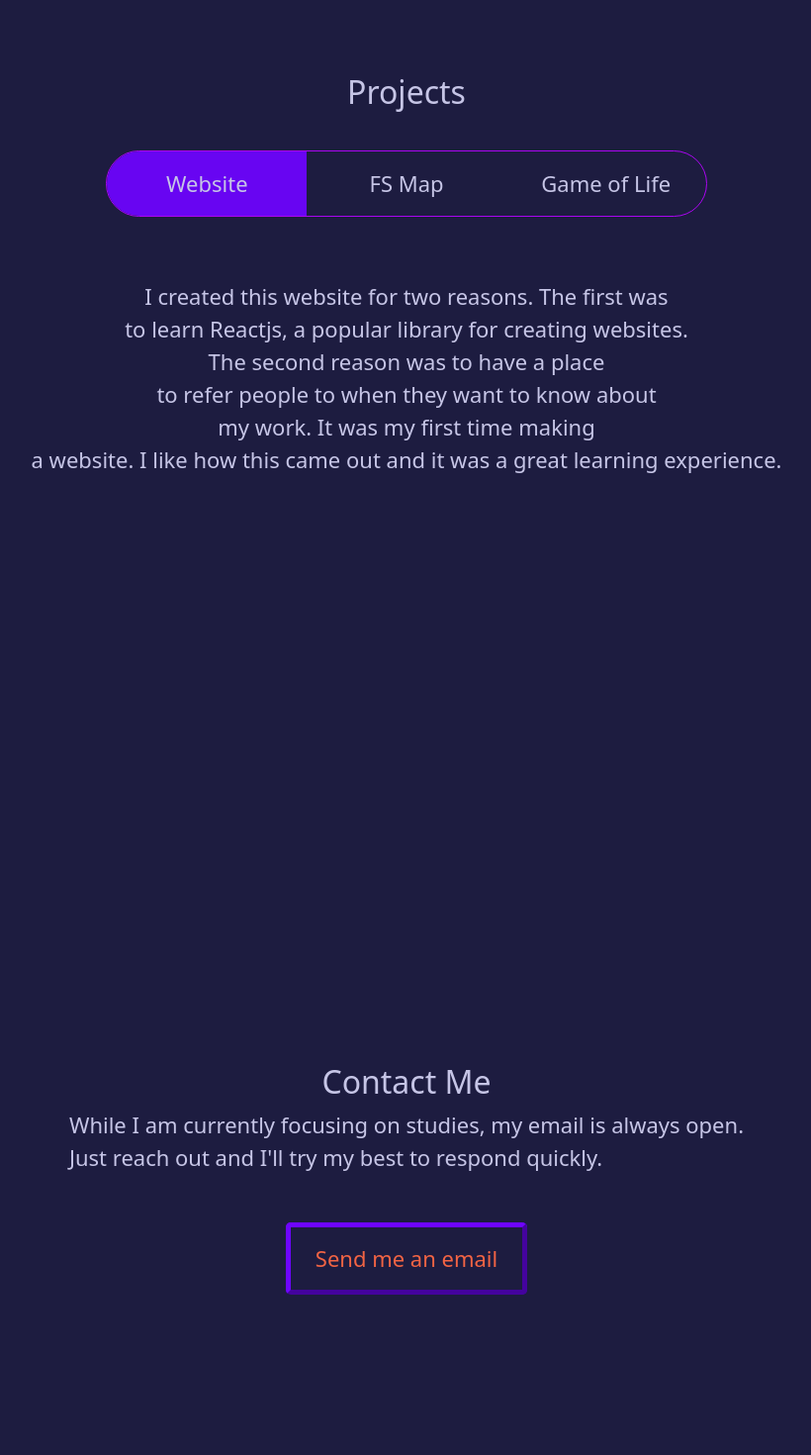
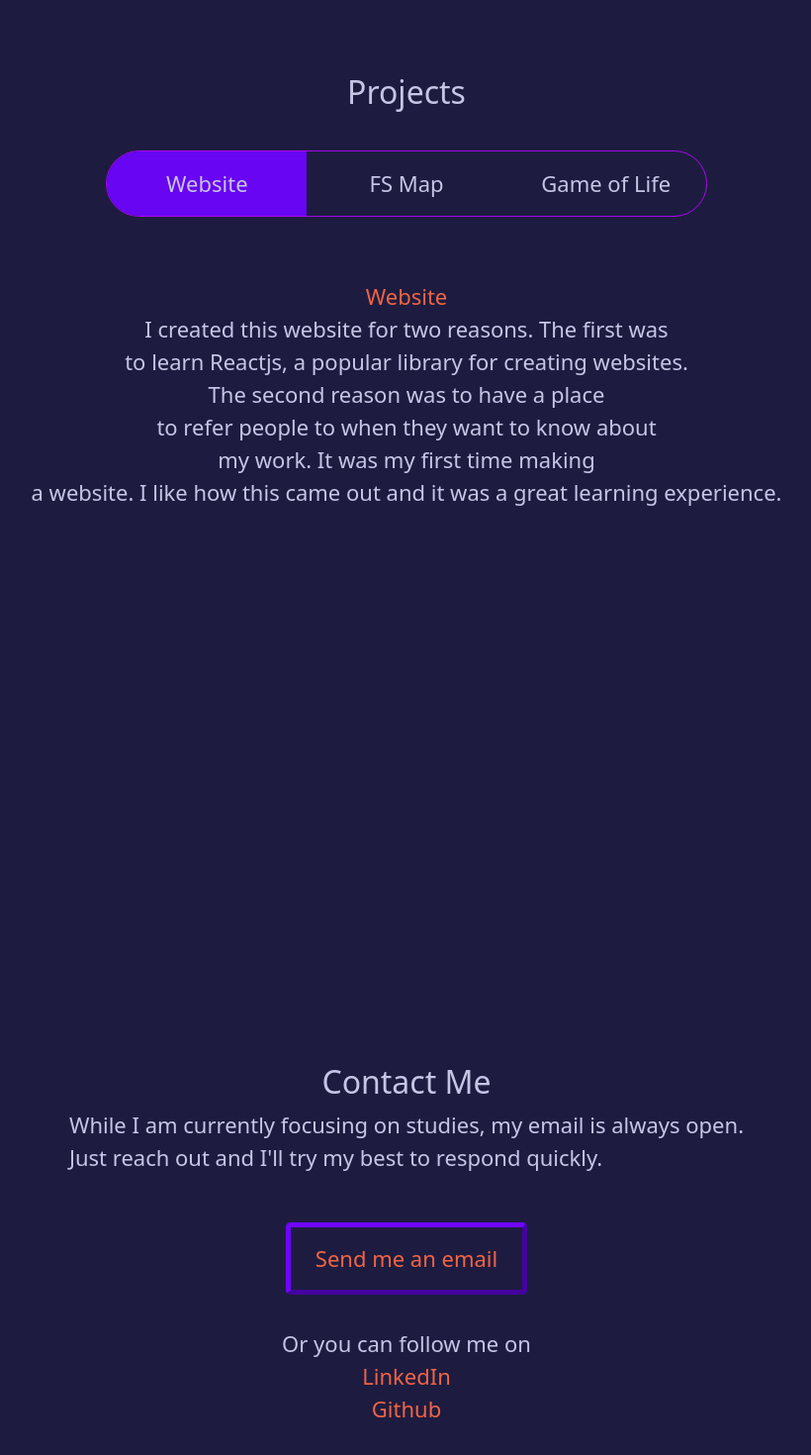
Before and after one commit to JS0621/Portfolio_Website, a React (Create React App) app: page / in a window 1280 px wide. Shown: the part 3026-4496 px from the top of the page at 99% size, without its empty margins (229-1049 px from the left). Built offline with nearby package versions, Linux system fonts and the light colour scheme.

Commit message:
Adding extra links
Links to projects, github, linkedin

```diff
--- a/src/App.css
+++ b/src/App.css
@@ -96,7 +96,7 @@
   vertical-align: top;
 }
 
-.mailto{
+.txtbtn{
   background-color: #1D1C40;
   border:#6805F2;
   border-width: 5px;
@@ -105,7 +105,7 @@
   padding: 15px 25px;
   text-decoration: none;
 }
-.mailto:hover{
+.txtbtn:hover{
   color: #F26444;
 }
 /*Tabs Design */
@@ -194,6 +194,7 @@
 /* Link Color */
 a:any-link {
   color: #F26444;
+  text-decoration: none;
 }
 a:hover {
   color: #F26444;
--- a/src/App.js
+++ b/src/App.js
@@ -97,6 +97,7 @@ setting up<br></br> consoles for Kid's Night Out.
       <Tab>Game of Life</Tab>
     </TabList>
     <TabPanel>
+      <a href="https://github.com/JS0621/Portfolio_Website" target="_blank">Website</a><br></br>
       I created this website for two reasons.
       The first was<br></br> to learn Reactjs, a popular library for creating websites.<br></br>
       The second reason was to have a place<br></br> to refer people to when they want to know about<br></br> my work. It was my first time making <br></br>
@@ -109,6 +110,7 @@ setting up<br></br> consoles for Kid's Night Out.
     Andoid Studio, Google Maps API, Firebase, and Java.
     </TabPanel>
     <TabPanel>
+      <a href="https://github.com/JS0621/Game-Of-Life" target="_blank">Game of Life</a><br></br>
       Conway's Game of Life was my first time using a graphical user interface with C#.<br></br>
       Game of Life is a cellular automaton that follows rules to spread across <br></br>
       defined universe. It was great to learn how to deal with interaction from the user, <br></br>
@@ -122,7 +124,11 @@ setting up<br></br> consoles for Kid's Night Out.
           Just reach out and I'll try my best to respond quickly.</p>
           <br></br>
           {/* Create Button for email */}
-          <a href="mailto:sebastian.jazmin.nw@gmail.com" class="mailto">Send me an email</a>
+          <a href="mailto:sebastian.jazmin.nw@gmail.com" class="txtbtn">Send me an email</a>
+          <br></br>
+          Or you can follow me on<br></br>
+          <a href="https://www.linkedin.com/in/sebastian-jazmin/" target="_blank">LinkedIn</a> <a href="https://github.com/JS0621" target="_blank">Github</a>
+
         </div>
         </body>
     </div>
```
